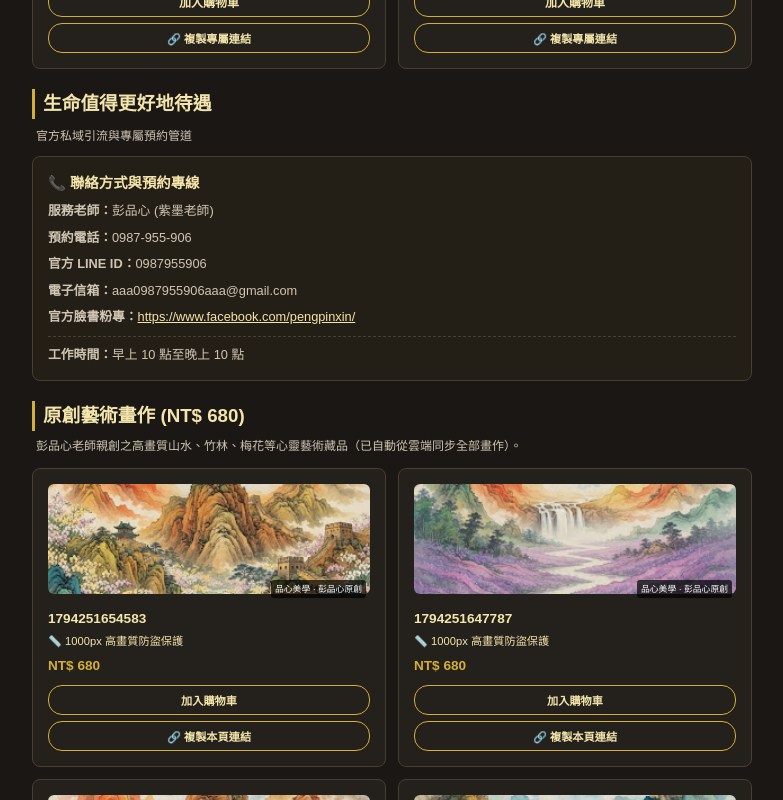
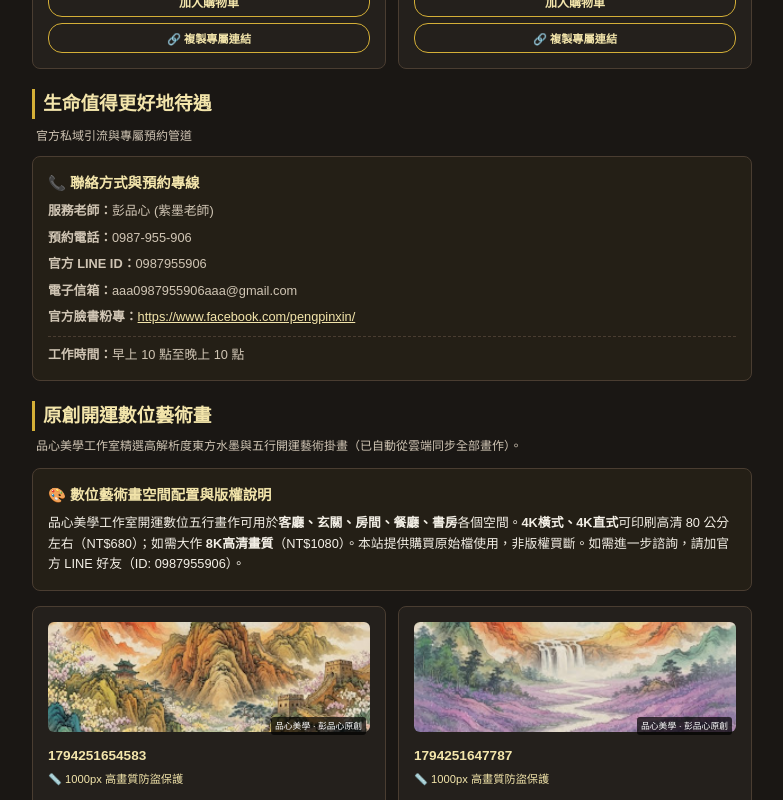
Before and after one commit to pengpinxin/-zimo-digital-fengshui, a Next.js app: page / in a window 1280 px wide. Shown: the part 2000-2800 px from the top of the page, without its empty margins (248-1031 px from the left). Built offline with nearby package versions, Linux system fonts and the light colour scheme.

Commit message:
Update header and art section content

```diff
--- a/app/page.js
+++ b/app/page.js
@@ -193,7 +193,7 @@ export default function Home(){
         <div style={{display:'flex',alignItems:'center',gap:'8px'}}>
           <div style={{width:'34px',height:'34px',border:'1px solid var(--gold)',borderRadius:'50%',display:'flex',alignItems:'center',justifyContent:'center',color:'var(--gold)'}}>品</div>
           <div>
-            <h1 style={{fontSize:'0.9rem',color:'var(--gold-l)'}}>品心美學</h1>
+            <h1 style={{fontSize:'0.9rem',color:'var(--gold-l)'}}>品心美學工作室</h1>
             <p style={{fontSize:'0.65rem',color:'#d0c5b4'}}>彭品心老師官方網站</p>
           </div>
         </div>
@@ -213,8 +213,8 @@ export default function Home(){
           <a href="#intro" onClick={closeMenu} style={{color:'var(--gold-l)',textDecoration:'none'}}>📖 靈魂的棲息之處</a>
           <a href="#books" onClick={closeMenu} style={{color:'var(--gold-l)',textDecoration:'none'}}>📚 學術文學著作</a>
           <a href="#services" onClick={closeMenu} style={{color:'var(--gold-l)',textDecoration:'none'}}>🔮 紫墨數字風水</a>
+          <a href="#art" onClick={closeMenu} style={{color:'var(--gold-l)',textDecoration:'none'}}>🎨 原創開運藝術畫</a>
           <a href="#contact" onClick={closeMenu} style={{color:'var(--gold-l)',textDecoration:'none'}}>📞 聯絡方式</a>
-          <a href="#art" onClick={closeMenu} style={{color:'var(--gold-l)',textDecoration:'none'}}>🎨 原創藝術畫作</a>
           <a href="#legal" onClick={closeMenu} style={{color:'var(--gold-l)',textDecoration:'none'}}>⚖️ 法律責任與聲明</a>
         </div>
       </div>
@@ -374,13 +374,23 @@ export default function Home(){
           </div>
         </section>
 
+        {/* 🎨 原創開運數位藝術畫專區（8K價格已更新為 1080） */}
         <section id="art">
-          <h3 style={{color:'var(--gold-l)',borderLeft:'3px solid var(--gold)',paddingLeft:'8px',margin:'20px 0 6px 0'}}>原創藝術畫作 (NT$ 680)</h3>
-          <p style={{fontSize:'0.75rem',color:'#d0c5b4',marginBottom:'12px',paddingLeft:'4px'}}>彭品心老師親創之高畫質山水、竹林、梅花等心靈藝術藏品（已自動從雲端同步全部畫作）。</p>
+          <h3 style={{color:'var(--gold-l)',borderLeft:'3px solid var(--gold)',paddingLeft:'8px',margin:'20px 0 6px 0'}}>原創開運數位藝術畫</h3>
+          <p style={{fontSize:'0.75rem',color:'#d0c5b4',marginBottom:'12px',paddingLeft:'4px'}}>品心美學工作室精選高解析度東方水墨與五行開運藝術掛畫（已自動從雲端同步全部畫作）。</p>
+
+          <div className="notice-box" style={{marginTop:'0', marginBottom:'15px'}}>
+            <h4 style={{color:'var(--gold-l)',marginBottom:'6px'}}>🎨 數位藝術畫空間配置與版權說明</h4>
+            <p style={{fontSize:'0.8rem',lineHeight:'1.6',color:'#f3efe6'}}>
+              品心美學工作室開運數位五行畫作可用於<strong>客廳、玄關、房間、餐廳、書房</strong>各個空間。<strong>4K橫式、4K直式</strong>可印刷高清 80 公分左右（NT$680）；如需大作 <strong>8K高清畫質</strong>（NT$1080）。本站提供購買原始檔使用，非版權買斷。如需進一步諮詢，請加官方 LINE 好友（ID: 0987955906）。
+            </p>
+          </div>
 
           <div className="grid">
-            {artworks.length===0?(<p style={{color:'#d0c5b4',gridColumn:'span 2',textAlign:'center',padding:'15px'}}>目前尚無畫作</p>):(
-              artworks.map((item,idx)=>(
+            {artworks.length === 0 ? (
+              <p style={{color:'#d0c5b4',gridColumn:'span 2',textAlign:'center',padding:'15px'}}>正在從雲端載入畫作或目前尚無畫作...</p>
+            ) : (
+              artworks.map((item, idx) => (
                 <div className="s-card" key={idx}>
                   <div>
                     <div style={{position:'relative',marginBottom:'6px'}}>
@@ -389,23 +399,26 @@ export default function Home(){
                         src={item.url}
                         style={{width:'100%',height:'110px',objectFit:'cover',borderRadius:'6px',cursor:'pointer'}}
                         alt="art"
-                        onClick={()=>setActiveImage(item.url)}
-                        onContextMenu={(e)=>e.preventDefault()}
-                        onDragStart={(e)=>e.preventDefault()}
+                        onClick={() => setActiveImage(item.url)}
+                        onContextMenu={(e) => e.preventDefault()}
+                        onDragStart={(e) => e.preventDefault()}
                       />
-                      <span style={{position:'absolute',bottom:'4px',right:'4px',fontSize:'0.55rem',background:'rgba(0,0,0,0.7)',color:'#fff',padding:'2px 4px',borderRadius:'3px'}}>{item.wm}</span>
+                      <span style={{position:'absolute',bottom:'4px',right:'4px',fontSize:'0.55rem',background:'rgba(0,0,0,0.7)',color:'#fff',padding:'2px 4px',borderRadius:'3px'}}>{item.wm || '品心美學'}</span>
                     </div>
                     <h4 style={{color:'var(--gold-l)',fontSize:'0.85rem'}}>{item.name}</h4>
-                    <p style={{fontSize:'0.7rem',color:'var(--gold-l)',margin:'4px 0'}}>📏 {item.size || '1000px 防盜保護'}</p>
-                    <div style={{color:'var(--gold)',fontWeight:'bold',fontSize:'0.85rem'}}>NT$ {item.price || 680}</div>
+                    <p style={{fontSize:'0.7rem',color:'var(--gold-l)',margin:'4px 0'}}>📏 {item.size || '4K/8K 數位高清'}</p>
                   </div>
-                  <div style={{marginTop:'8px',display:'flex',flexDirection:'column',gap:'6px'}}>
-                    <button className="btn btn-o" style={{width:'100%',fontSize:'0.7rem'}} onClick={()=>addToCart(item.name,680)}>加入購物車</button>
-                    <button className="btn btn-o" style={{width:'100%',fontSize:'0.7rem',padding:'6px'}} onClick={()=>{
-                      const url = window.location.href;
-                      navigator.clipboard.writeText(url);
-                      alert('已複製「' + item.name + '」藝術藏品頁面連結！');
-                    }}>🔗 複製本頁連結</button>
+                  <div style={{marginTop:'8px'}}>
+                    <div style={{color:'var(--gold)',fontWeight:'bold',fontSize:'0.8rem',marginBottom:'6px'}}>原始檔使用權（非買斷）</div>
+                    <div style={{display:'flex', flexDirection:'column', gap:'6px'}}>
+                      <button className="btn btn-o" style={{width:'100%', fontSize:'0.75rem', padding:'6px'}} onClick={() => addToCart(item.name + ' (4K檔)', 680)}>4K680</button>
+                      <button className="btn" style={{width:'100%', fontSize:'0.75rem', padding:'6px'}} onClick={() => addToCart(item.name + ' (8K檔)', 1080)}>8K1080</button>
+                      <button className="btn btn-o" style={{width:'100%', fontSize:'0.7rem', padding:'5px'}} onClick={() => {
+                        const url = window.location.href;
+                        navigator.clipboard.writeText(url);
+                        alert('已複製「' + item.name + '」連結！');
+                      }}>🔗 複製連結</button>
+                    </div>
                   </div>
                 </div>
               ))
@@ -430,14 +443,14 @@ export default function Home(){
 
       {/* 🔍 燈箱放大預覽彈跳視窗 */}
       {activeImage && (
-        <div className="lightbox-overlay" onClick={()=>setActiveImage(null)}>
-          <div className="lightbox-content" onClick={(e)=>e.stopPropagation()}>
-            <button className="lightbox-close" onClick={()=>setActiveImage(null)}>✕ 關閉</button>
+        <div className="lightbox-overlay" onClick={() => setActiveImage(null)}>
+          <div className="lightbox-content" onClick={(e) => e.stopPropagation()}>
+            <button className="lightbox-close" onClick={() => setActiveImage(null)}>✕ 關閉</button>
             <img
               src={activeImage}
               alt="放大預覽"
-              onContextMenu={(e)=>e.preventDefault()}
-              onDragStart={(e)=>e.preventDefault()}
+              onContextMenu={(e) => e.preventDefault()}
+              onDragStart={(e) => e.preventDefault()}
             />
           </div>
         </div>
@@ -456,30 +469,30 @@ export default function Home(){
         )}
 
         <div style={{flexGrow:1,overflowY:'auto',marginBottom:'10px'}}>
-          {cart.length===0?(
+          {cart.length === 0 ? (
             <p style={{color:'#d0c5b4',textAlign:'center',padding:'15px'}}>購物車是空的</p>
-          ):(
-            cart.map((i,idx)=>(
+          ) : (
+            cart.map((i, idx) => (
               <div key={idx} style={{display:'flex',justifyContent:'space-between',padding:'6px 0',borderBottom:'1px solid rgba(74,61,49,0.3)',fontSize:'0.8rem'}}>
                 <span>{i.name}</span>
-                <span>NT$ {i.price} <button onClick={()=>removeFromCart(idx)} style={{background:'none',border:'none',color:'var(--gold)',cursor:'pointer',marginLeft:'6px'}}>刪除</button></span>
+                <span>NT$ {i.price} <button onClick={() => removeFromCart(idx)} style={{background:'none',border:'none',color:'var(--gold)',cursor:'pointer',marginLeft:'6px'}}>刪除</button></span>
               </div>
             ))
           )}
         </div>
         <div style={{borderTop:'1px solid var(--border)',paddingTop:'10px'}}>
           <div style={{display:'flex',gap:'5px',marginBottom:'8px'}}>
-            <input type="text" value={vipCode} onChange={(e)=>setVipCode(e.target.value)} placeholder="VIP碼 (VIP880)" style={{margin:0}}/>
+            <input type="text" value={vipCode} onChange={(e) => setVipCode(e.target.value)} placeholder="VIP碼 (VIP880)" style={{margin:0}}/>
             <button className="btn btn-o" onClick={handleVerifyVipCode}>驗證</button>
           </div>
           <div style={{display:'flex',justifyContent:'space-between',fontSize:'0.9rem',fontWeight:'bold',color:'var(--gold-l)',marginBottom:'10px'}}>
             <span>總計：<span>NT$ {total} {vipText}</span></span>
           </div>
-          <input type="text" value={cName} onChange={(e)=>setCName(e.target.value)} placeholder="姓名"/>
-          <input type="text" value={cPhone} onChange={(e)=>setCPhone(e.target.value)} onBlur={(e)=>checkPhoneVip(e.target.value)} placeholder="已是會員請輸入您的手機號碼即可"/>
-          <input type="email" value={cEmail} onChange={(e)=>setCEmail(e.target.value)} placeholder="Email"/>
-          <input type="text" value={cAddress} onChange={(e)=>setCAddress(e.target.value)} placeholder="收件地址"/>
-          <textarea value={cRemark} onChange={(e)=>setCRemark(e.target.value)} rows="2" placeholder="備註（選填）"></textarea>
+          <input type="text" value={cName} onChange={(e) => setCName(e.target.value)} placeholder="姓名"/>
+          <input type="text" value={cPhone} onChange={(e) => setCPhone(e.target.value)} onBlur={(e) => checkPhoneVip(e.target.value)} placeholder="已是會員請輸入您的手機號碼即可"/>
+          <input type="email" value={cEmail} onChange={(e) => setCEmail(e.target.value)} placeholder="Email"/>
+          <input type="text" value={cAddress} onChange={(e) => setCAddress(e.target.value)} placeholder="收件地址"/>
+          <textarea value={cRemark} onChange={(e) => setCRemark(e.target.value)} rows="2" placeholder="備註（選填）"></textarea>
           <button className="btn" style={{width:'100%',marginTop:'5px',padding:'10px'}} onClick={handleCheckout} disabled={isCheckingOut}>
             {isCheckingOut ? '正在處理訂單與綠界跳轉...' : '確認送出訂單'}
           </button>
```
